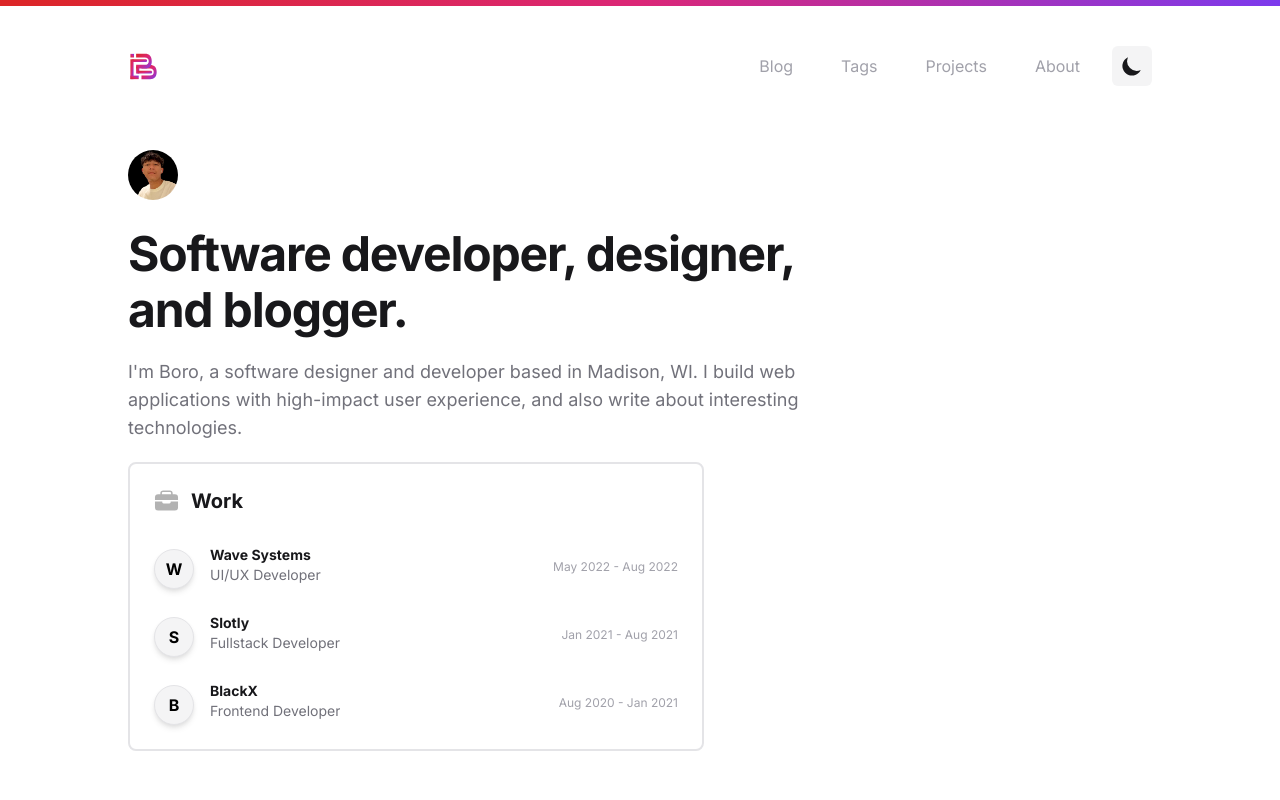
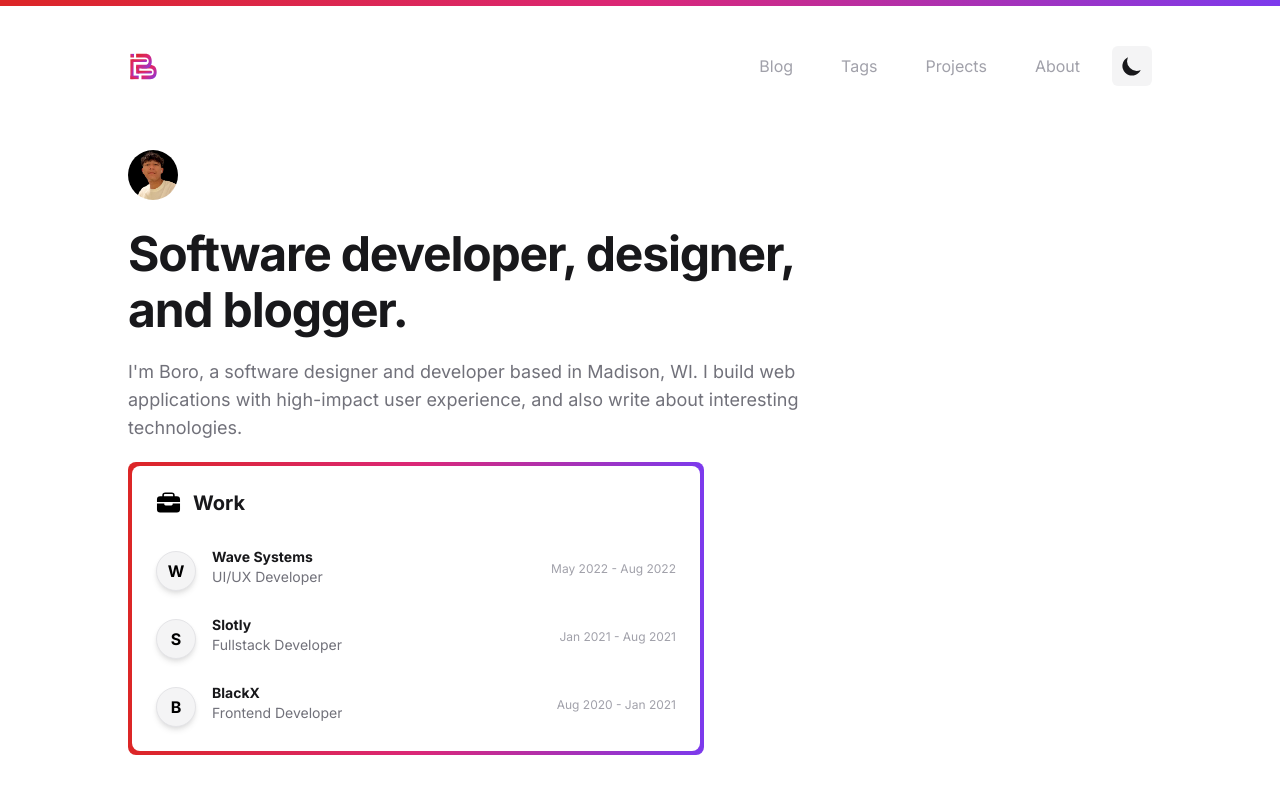
Before and after one commit to Boro23-wq/boroportfolio-v4, a Next.js app: page / in a window 1280 px wide. Shown: the top 800 px of the page. Built offline with nearby package versions, Linux system fonts and the light colour scheme; what @tailwindcss/typography would draw is missing.

Commit message:
added gradient borders

```diff
--- a/components/Icons.js
+++ b/components/Icons.js
@@ -2,7 +2,7 @@ export const WorkIcon = ({ w, h, fill }) => {
   return (
     <div>
       <svg
-        fill={fill}
+        fill={fill ? fill : '#fff'}
         width={w ? w : '20px'}
         height={w ? w : '20px'}
         viewBox="0 0 56 56"
--- a/components/WorkCard.js
+++ b/components/WorkCard.js
@@ -6,10 +6,13 @@ export const WorkCard = () => {
   const { theme } = useTheme()
 
   return (
-    <div className="p-4 w-full max-w-xl bg-white rounded-lg border-2 sm:p-6 dark:bg-black dark:border-gray-800">
+    <div className="p-1 w-full max-w-xl bg-white rounded-lg  dark:bg-black bg-gradient-to-r from-red-600 via-pink-600 to-purple-600">
+      <div className=" h-full w-full bg-white dark:bg-black p-4 sm:p-6 rounded-lg">
         <div className="flex items-center mb-4">
-        <WorkIcon w={25} h={25} fill={theme === 'dark' ? 'rgba(255,255,255)' : 'rgba(0,0,0,0.3)'} />
-        <h5 className="ml-3 text-xl font-bold leading-none text-gray-900 dark:text-white">Work</h5>
+          <WorkIcon w={25} h={25} fill={theme === 'dark' ? 'rgba(255,255,255)' : 'rgba(0,0,0)'} />
+          <h5 className="ml-3 text-xl font-bold leading-none text-gray-900 dark:text-white">
+            Work
+          </h5>
         </div>
         <div className="flow-root">
           <ul>
@@ -50,7 +53,9 @@ export const WorkCard = () => {
                     </div>
                   </div>
                   <div className="flex-1 min-w-0">
-                  <p className="text-sm font-bold text-gray-900 truncate dark:text-white">Slotly</p>
+                    <p className="text-sm font-bold text-gray-900 truncate dark:text-white">
+                      Slotly
+                    </p>
                     <p className="text-sm text-gray-500 truncate dark:text-gray-400">
                       Fullstack Developer
                     </p>
@@ -75,7 +80,9 @@ export const WorkCard = () => {
                     </div>
                   </div>
                   <div className="flex-1 min-w-0">
-                  <p className="text-sm font-bold text-gray-900 truncate dark:text-white">BlackX</p>
+                    <p className="text-sm font-bold text-gray-900 truncate dark:text-white">
+                      BlackX
+                    </p>
                     <p className="text-sm text-gray-500 truncate dark:text-gray-400">
                       Frontend Developer
                     </p>
@@ -92,5 +99,6 @@ export const WorkCard = () => {
           </ul>
         </div>
       </div>
+    </div>
   )
 }
--- a/data/Logo.js
+++ b/data/Logo.js
@@ -6,10 +6,10 @@ export const Logo = ({ fill }) => {
       width="32"
       height="32"
       viewBox="0 0 570 496"
-      fill="url(#my-cool-gradient)"
+      fill="url(#lgradient)"
       xmlns="http://www.w3.org/2000/svg"
     >
-      <linearGradient id="my-cool-gradient" x2="1" y2="1">
+      <linearGradient id="lgradient" x2="1" y2="1">
         <stop offset="0%" stopColor="rgba(220, 38, 38)" />
         <stop offset="50%" stopColor="rgba(219, 39, 119)" />
         <stop offset="100%" stopColor="rgba(124, 58, 237)" />
```
Lines whose indentation alone changed are shown as unchanged.
